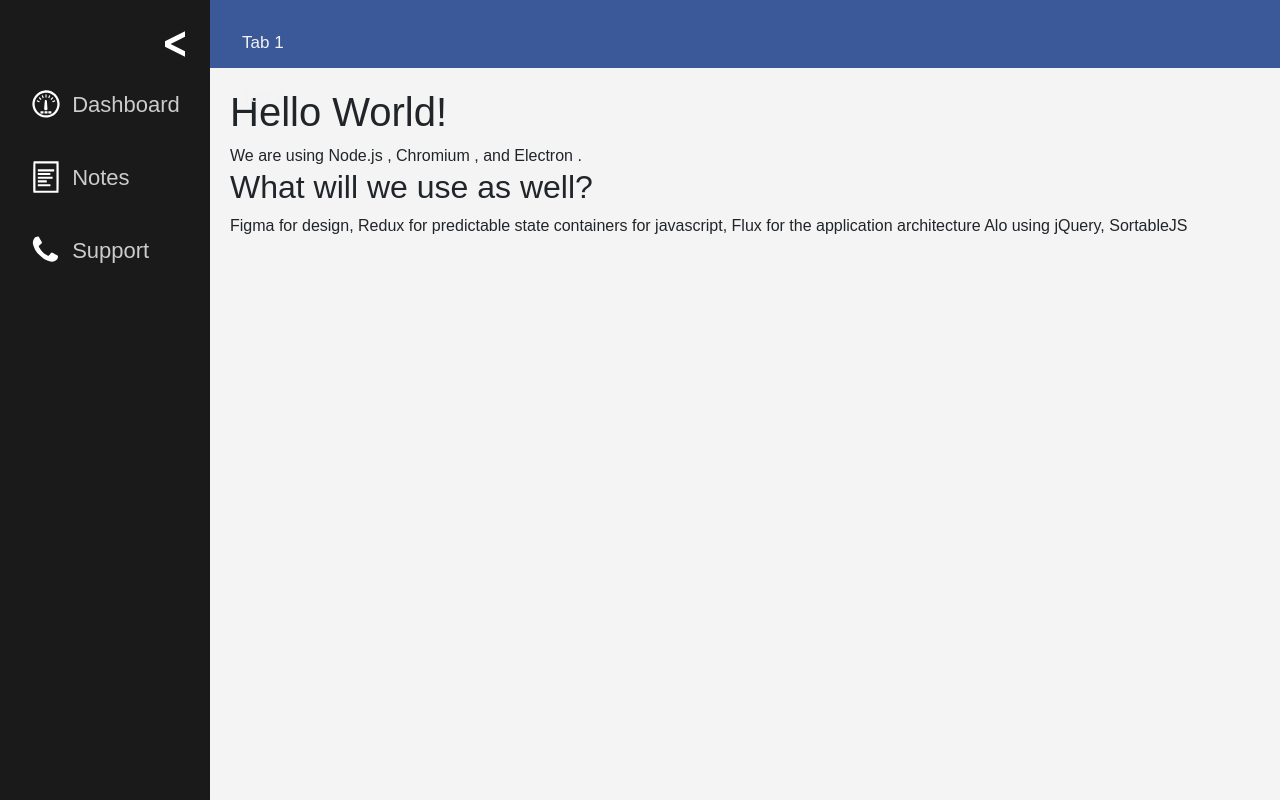
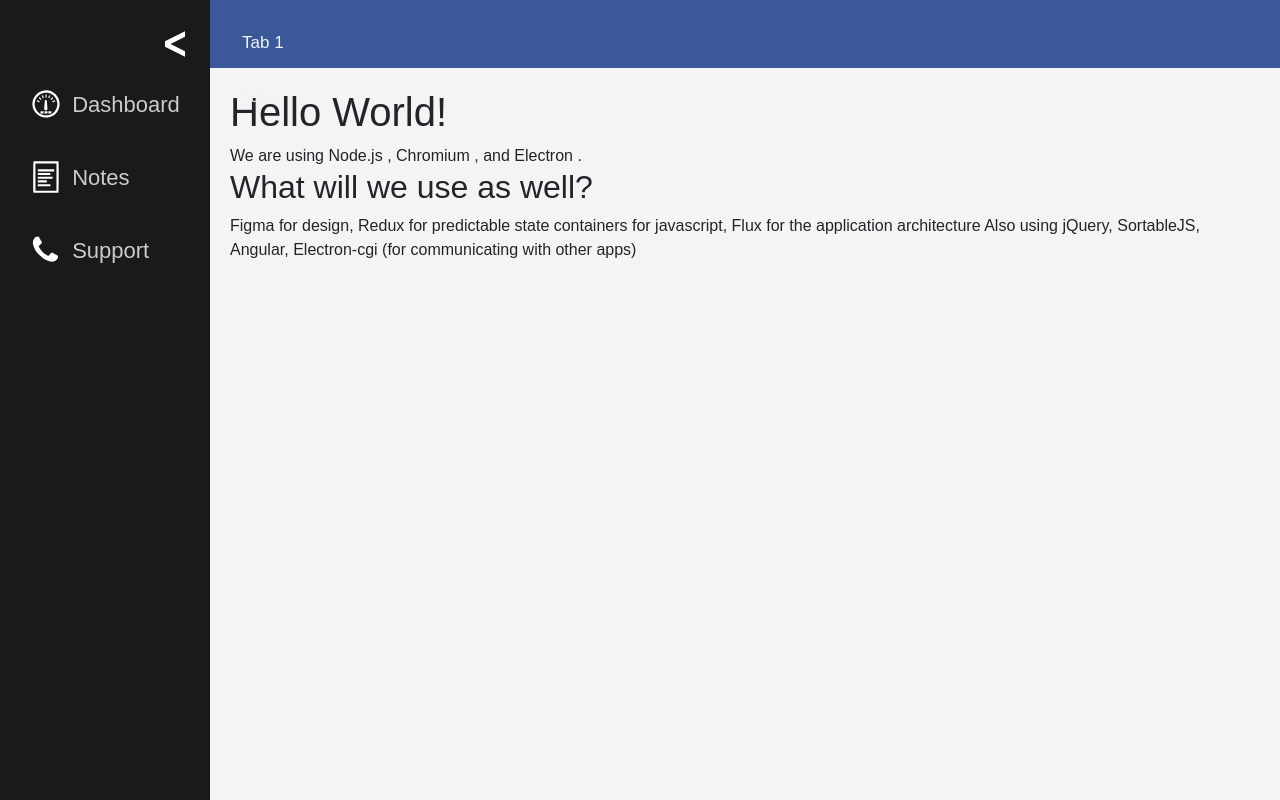
Before and after one commit to max-donger/dufresne-realestateaccountant, an Electron app: page index.html at #!/dashboard in a window 1280 px wide. Drawn offline with nearby package versions, Linux system fonts and the light colour scheme; some packages are replaced by stand-ins of ours.

Commit message:
Add electron-cgi

```diff
--- a/package.json
+++ b/package.json
@@ -14,7 +14,8 @@
   "author": "GitHub",
   "license": "CC0-1.0",
   "devDependencies": {
-    "electron": "^7.3.0"
+    "electron": "^7.3.0",
+    "electron-cgi": "^1.0.5"
   },
   "dependencies": {
     "angular": "^1.7.9",
--- a/sections/dashboard.html
+++ b/sections/dashboard.html
@@ -15,5 +15,5 @@
     <h2>What will we use as well?</h2>
     Figma for design, Redux for predictable state containers for javascript, Flux for the application architecture
 
-    Alo using jQuery, SortableJS
+    Also using jQuery, SortableJS, Angular, Electron-cgi (for communicating with other apps)
 </div>
```
Also changed, not shown: 1 other file.
